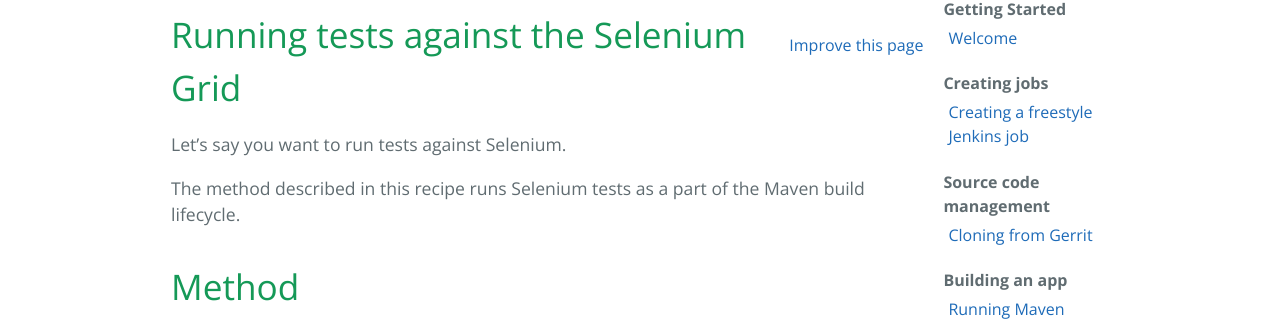
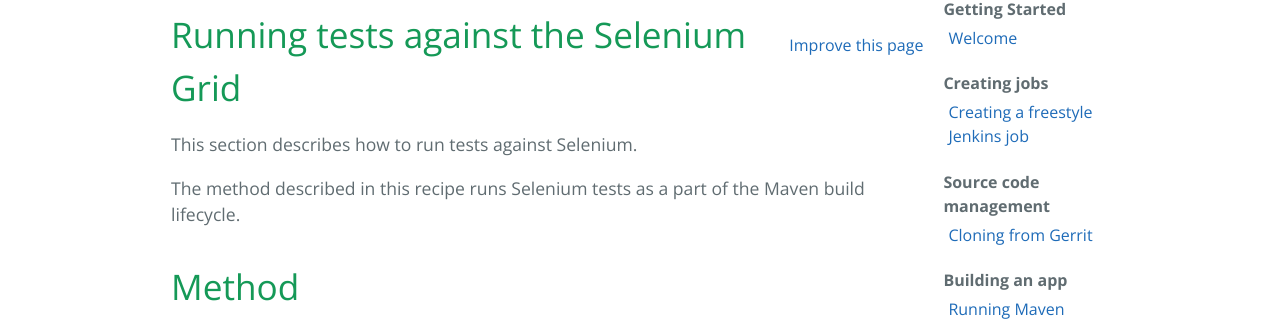
Before and after one commit to alexeymhv/adop-cartridges-cookbook, a Jekyll site: the page built from _docs/recipes/selenium-tests.md, in a window 1280 px wide. Shown: the part 223-550 px from the top of the page. Built offline with Jekyll 4.4.1, drawn with Linux system fonts in a browser that asks for light colours.

Commit message:
Update selenium-tests.md

```diff
--- a/_docs/recipes/selenium-tests.md
+++ b/_docs/recipes/selenium-tests.md
@@ -4,7 +4,7 @@ title: Running tests against the Selenium Grid
 permalink: /docs/recipes/selenium-tests/
 ---
 
-Let's say you want to run tests against Selenium.
+This section describes how to run tests against Selenium.
 
 The method described in this recipe runs Selenium tests as a part of the Maven build lifecycle.
 
```
